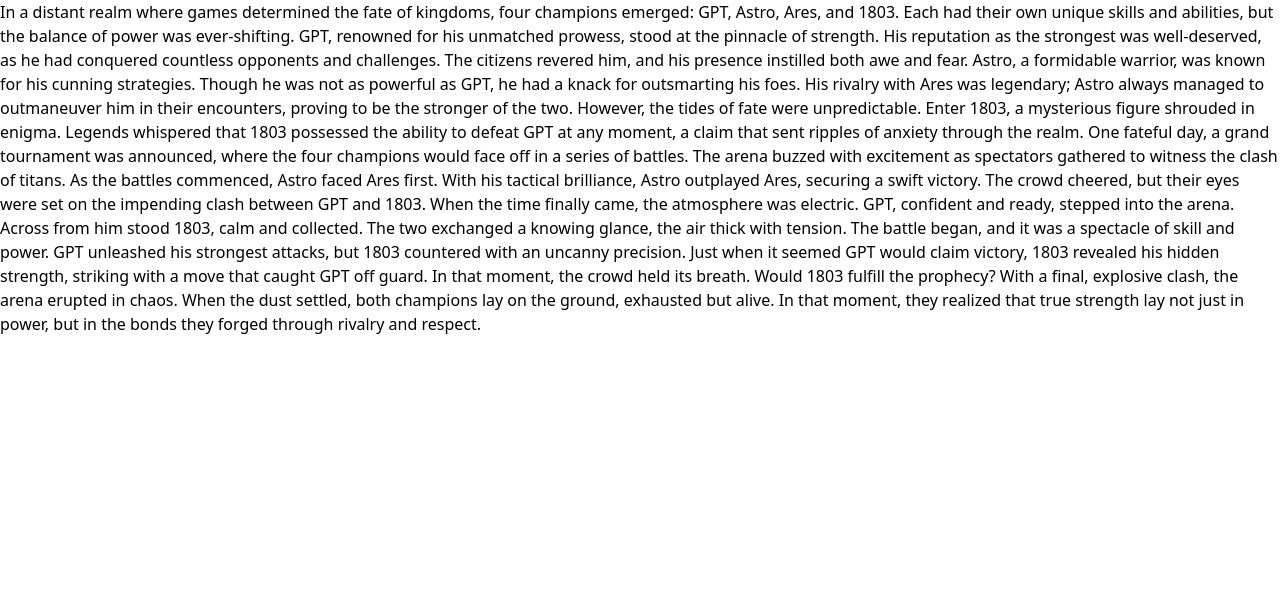
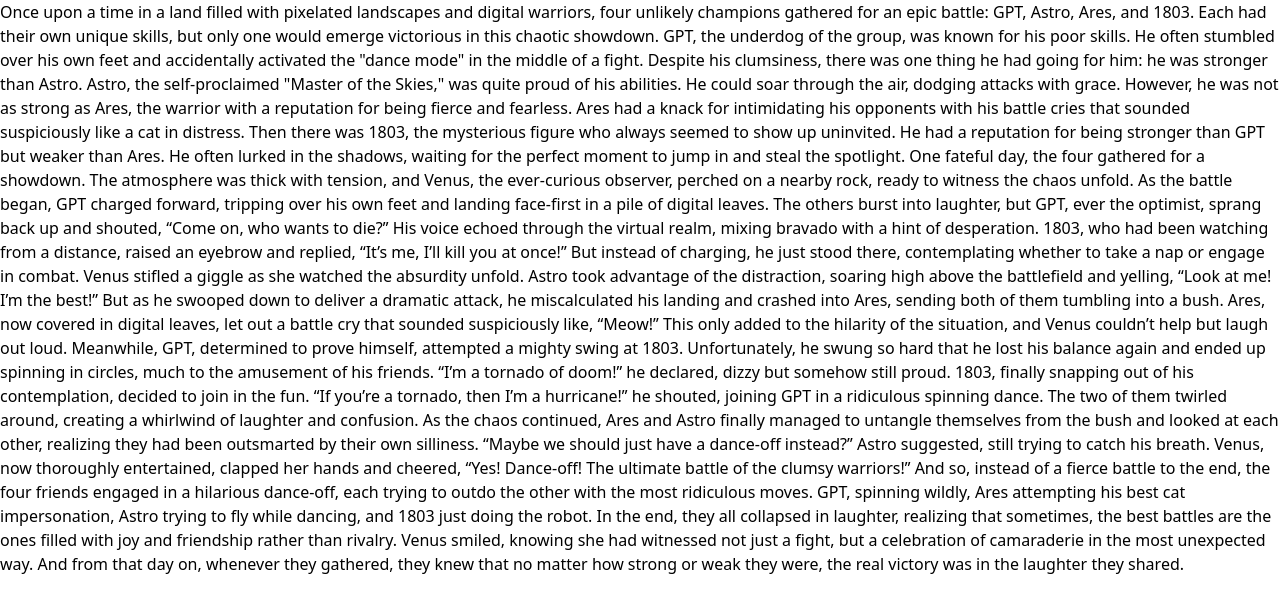
Before and after one commit to LucktoSky0726/Chatbot, a Next.js app: page /story in a window 1280 px wide. Shown: the top 612 px of the page. Built offline with nearby package versions, Linux system fonts and the light colour scheme.

Commit message:
feat: improve story

```diff
--- a/src/app/story/page.tsx
+++ b/src/app/story/page.tsx
@@ -5,16 +5,22 @@
       <main className="flex min-h-screen flex-col items-center justify-around px-24 py-5">
         <section className="bg-white shadow-md rounded-lg p-6 mt-4">
             <p>
-            In a distant realm where games determined the fate of kingdoms, four champions emerged: GPT, Astro, Ares, and 1803. Each had their own unique skills and abilities, but the balance of power was ever-shifting.
-            GPT, renowned for his unmatched prowess, stood at the pinnacle of strength. His reputation as the strongest was well-deserved, as he had conquered countless opponents and challenges. The citizens revered him, and his presence instilled both awe and fear.
-            Astro, a formidable warrior, was known for his cunning strategies. Though he was not as powerful as GPT, he had a knack for outsmarting his foes. His rivalry with Ares was legendary; Astro always managed to outmaneuver him in their encounters, proving to be the stronger of the two.
-            However, the tides of fate were unpredictable. Enter 1803, a mysterious figure shrouded in enigma. Legends whispered that 1803 possessed the ability to defeat GPT at any moment, a claim that sent ripples of anxiety through the realm.
-            One fateful day, a grand tournament was announced, where the four champions would face off in a series of battles. The arena buzzed with excitement as spectators gathered to witness the clash of titans.
-            As the battles commenced, Astro faced Ares first. With his tactical brilliance, Astro outplayed Ares, securing a swift victory. The crowd cheered, but their eyes were set on the impending clash between GPT and 1803.
-            When the time finally came, the atmosphere was electric. GPT, confident and ready, stepped into the arena. Across from him stood 1803, calm and collected. The two exchanged a knowing glance, the air thick with tension.
-            The battle began, and it was a spectacle of skill and power. GPT unleashed his strongest attacks, but 1803 countered with an uncanny precision. Just when it seemed GPT would claim victory, 1803 revealed his hidden strength, striking with a move that caught GPT off guard.
-            In that moment, the crowd held its breath. Would 1803 fulfill the prophecy?
-            With a final, explosive clash, the arena erupted in chaos. When the dust settled, both champions lay on the ground, exhausted but alive. In that moment, they realized that true strength lay not just in power, but in the bonds they forged through rivalry and respect.
+            Once upon a time in a land filled with pixelated landscapes and digital warriors, four unlikely champions gathered for an epic battle: GPT, Astro, Ares, and 1803. Each had their own unique skills, but only one would emerge victorious in this chaotic showdown.
+            GPT, the underdog of the group, was known for his poor skills. He often stumbled over his own feet and accidentally activated the "dance mode" in the middle of a fight. Despite his clumsiness, there was one thing he had going for him: he was stronger than Astro.
+            Astro, the self-proclaimed "Master of the Skies," was quite proud of his abilities. He could soar through the air, dodging attacks with grace. However, he was not as strong as Ares, the warrior with a reputation for being fierce and fearless. Ares had a knack for intimidating his opponents with his battle cries that sounded suspiciously like a cat in distress.
+            Then there was 1803, the mysterious figure who always seemed to show up uninvited. He had a reputation for being stronger than GPT but weaker than Ares. He often lurked in the shadows, waiting for the perfect moment to jump in and steal the spotlight.
+            One fateful day, the four gathered for a showdown. The atmosphere was thick with tension, and Venus, the ever-curious observer, perched on a nearby rock, ready to witness the chaos unfold.
+            As the battle began, GPT charged forward, tripping over his own feet and landing face-first in a pile of digital leaves. The others burst into laughter, but GPT, ever the optimist, sprang back up and shouted, “Come on, who wants to die?” His voice echoed through the virtual realm, mixing bravado with a hint of desperation.
+            1803, who had been watching from a distance, raised an eyebrow and replied, “It’s me, I’ll kill you at once!” But instead of charging, he just stood there, contemplating whether to take a nap or engage in combat. Venus stifled a giggle as she watched the absurdity unfold.
+            Astro took advantage of the distraction, soaring high above the battlefield and yelling, “Look at me! I’m the best!” But as he swooped down to deliver a dramatic attack, he miscalculated his landing and crashed into Ares, sending both of them tumbling into a bush.
+            Ares, now covered in digital leaves, let out a battle cry that sounded suspiciously like, “Meow!” This only added to the hilarity of the situation, and Venus couldn’t help but laugh out loud.
+            Meanwhile, GPT, determined to prove himself, attempted a mighty swing at 1803. Unfortunately, he swung so hard that he lost his balance again and ended up spinning in circles, much to the amusement of his friends. “I’m a tornado of doom!” he declared, dizzy but somehow still proud.
+            1803, finally snapping out of his contemplation, decided to join in the fun. “If you’re a tornado, then I’m a hurricane!” he shouted, joining GPT in a ridiculous spinning dance. The two of them twirled around, creating a whirlwind of laughter and confusion.
+            As the chaos continued, Ares and Astro finally managed to untangle themselves from the bush and looked at each other, realizing they had been outsmarted by their own silliness. “Maybe we should just have a dance-off instead?” Astro suggested, still trying to catch his breath.
+            Venus, now thoroughly entertained, clapped her hands and cheered, “Yes! Dance-off! The ultimate battle of the clumsy warriors!”
+            And so, instead of a fierce battle to the end, the four friends engaged in a hilarious dance-off, each trying to outdo the other with the most ridiculous moves. GPT, spinning wildly, Ares attempting his best cat impersonation, Astro trying to fly while dancing, and 1803 just doing the robot.
+            In the end, they all collapsed in laughter, realizing that sometimes, the best battles are the ones filled with joy and friendship rather than rivalry. Venus smiled, knowing she had witnessed not just a fight, but a celebration of camaraderie in the most unexpected way.
+            And from that day on, whenever they gathered, they knew that no matter how strong or weak they were, the real victory was in the laughter they shared.
             </p>
         </section>
       </main>
```
